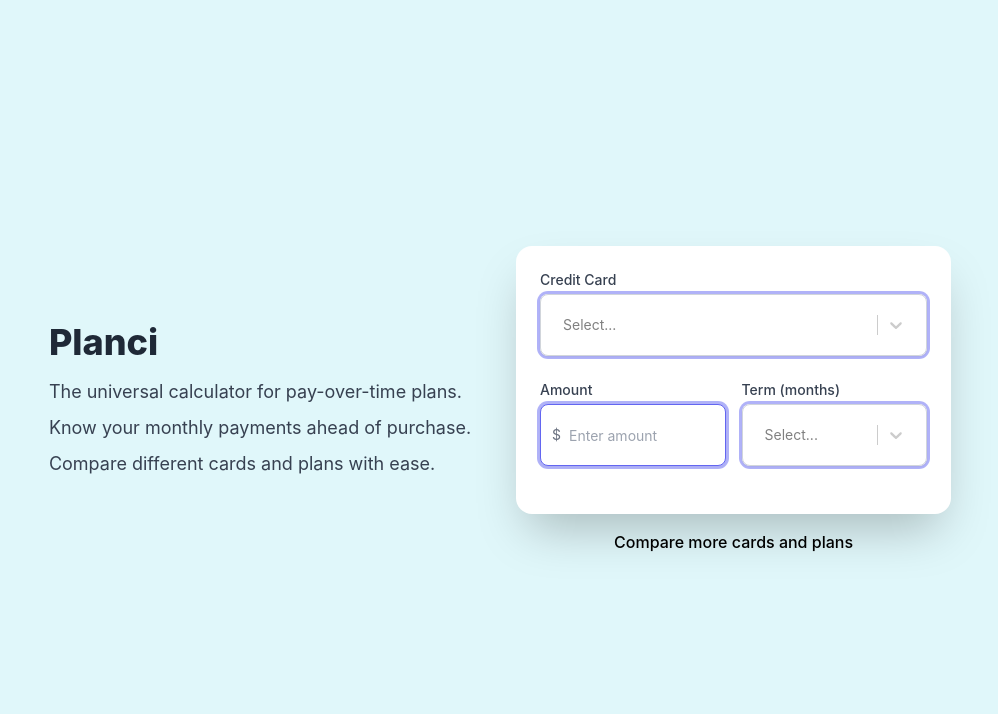
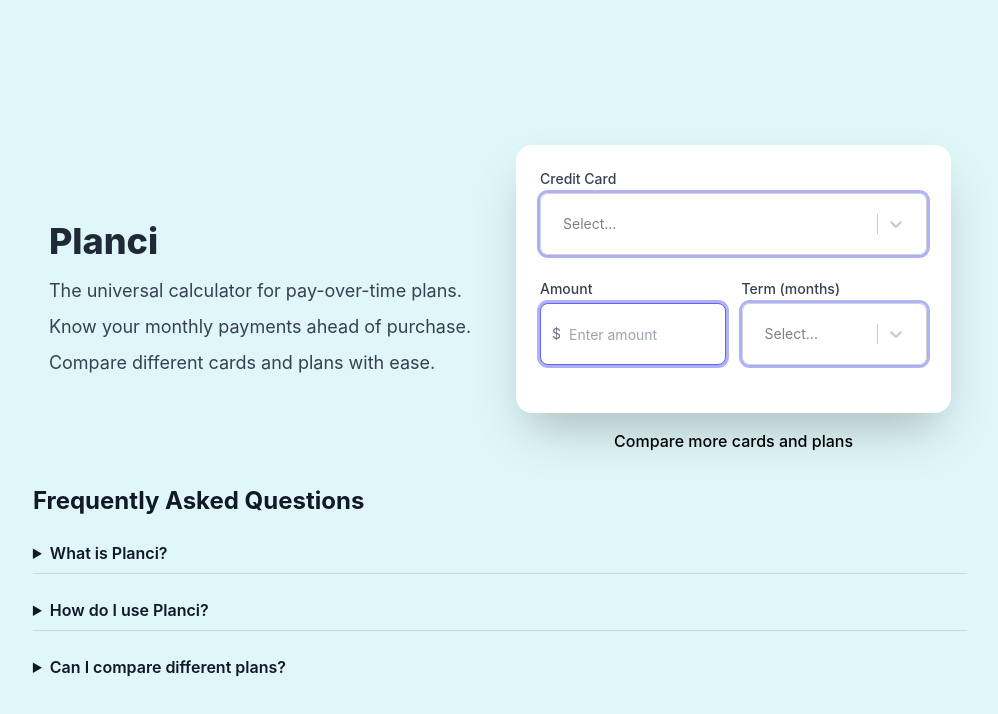
Before and after one commit to haoliangyu/planci, a React (Create React App) app in the folder packages/calculator-web/: page / in a window 1280 px wide. Shown: the top 714 px of the page, without its empty margins (140-1138 px from the left). Built offline with nearby package versions, Linux system fonts and the light colour scheme.

Commit message:
FAQ style is correct

```diff
--- a/packages/calculator-web/src/App.js
+++ b/packages/calculator-web/src/App.js
@@ -2,6 +2,7 @@ import React, { useState, useEffect } from 'react';
 import Select from 'react-select';
 import { calculateMonthlyPayment } from './utils/calculate-payment';
 import creditCardOptions from './data/credit-cards.json';
+import faqData from './data/faq.json';
 import './index.css'; // Ensure this import is present
 
 const customStyles = {
@@ -41,6 +42,7 @@ function App() {
   const [paymentDetails, setPaymentDetails] = useState(null);
   const [isAmountValid, setIsAmountValid] = useState(true);
   const [isTermValid, setIsTermValid] = useState(true);
+  const [faqs, setFaqs] = useState([]);
 
   useEffect(() => {
     if (isAmountValid && isTermValid && amount && term) {
@@ -50,6 +52,10 @@ function App() {
       setPaymentDetails(null);
     }
   }, [amount, term, isAmountValid, isTermValid]);
+
+  useEffect(() => {
+    setFaqs(faqData);
+  }, []);
 
   const handleAmountChange = (e) => {
     const value = e.target.value;
@@ -152,6 +158,17 @@ function App() {
           </div>
         </div>
       </div>
+      <div className="container mx-auto space-y-8 md:space-y-0 md:space-x-8">
+        <div className="space-y-4">
+          <div className="text-2xl font-bold">Frequently Asked Questions</div>
+          {faqs.map((faq, index) => (
+            <details key={index} className={`py-1 ${index !== faqs.length - 1 ? 'border-b border-gray-300' : ''}`}>
+              <summary className="cursor-pointer font-semibold py-1">{faq.question}</summary>
+              <p className="mt-2 w-full">{faq.answer}</p>
+            </details>
+          ))}
+        </div>
+      </div>
     </div>
   );
 }
--- a/packages/calculator-web/src/Calculator.js
+++ /dev/null
@@ -1,77 +0,0 @@
-import React, { useState } from 'react';
-
-const Calculator = () => {
-  const [input, setInput] = useState(''); // State to store the input
-
-  const handleButtonClick = (value) => {
-    setInput(input + value); // Append the clicked button value to the input
-  };
-
-  const handleClear = () => {
-    setInput(''); // Clear the input
-  };
-
-  const handleCalculate = () => {
-    try {
-      setInput(eval(input).toString()); // Evaluate the input and set the result
-    } catch {
-      setInput('Error'); // Set input to 'Error' if evaluation fails
-    }
-  };
-
-  return (
-    <div className="bg-white p-6 rounded-lg shadow-lg">
-      <div className="mb-4">
-        <input
-          type="text"
-          value={input}
-          readOnly
-          className="w-full p-2 text-right border border-gray-300 rounded"
-        />
-      </div>
-      <div className="grid grid-cols-4 gap-2">
-        {['7', '8', '9', '/'].map((value) => (
-          <button
-            key={value}
-            onClick={() => handleButtonClick(value)}
-            className="p-4 bg-gray-200 rounded"
-          >
-            {value}
-          </button>
-        ))}
-        {['4', '5', '6', '*'].map((value) => (
-          <button
-            key={value}
-            onClick={() => handleButtonClick(value)}
-            className="p-4 bg-gray-200 rounded"
-          >
-            {value}
-          </button>
-        ))}
-        {['1', '2', '3', '-'].map((value) => (
-          <button
-            key={value}
-            onClick={() => handleButtonClick(value)}
-            className="p-4 bg-gray-200 rounded"
-          >
-            {value}
-          </button>
-        ))}
-        {['0', '.', '=', '+'].map((value) => (
-          <button
-            key={value}
-            onClick={value === '=' ? handleCalculate : () => handleButtonClick(value)}
-            className="p-4 bg-gray-200 rounded"
-          >
-            {value}
-          </button>
-        ))}
-        <button onClick={handleClear} className="col-span-4 p-4 bg-red-500 text-white rounded">
-          Clear
-        </button>
-      </div>
-    </div>
-  );
-};
-
-export default Calculator;
--- /dev/null
+++ b/packages/calculator-web/src/data/faq.json
@@ -0,0 +1,14 @@
+[
+  {
+    "question": "What is Planci?",
+    "answer": "Planci is a universal calculator for pay-over-time plans, helping you know your monthly payments ahead of purchase."
+  },
+  {
+    "question": "How do I use Planci?",
+    "answer": "Select a credit card, enter the amount and term, and Planci will calculate your monthly payment details."
+  },
+  {
+    "question": "Can I compare different plans?",
+    "answer": "Yes, you can compare different cards and plans with ease using Planci."
+  }
+]
```
Also changed, not shown: 1 other file (tests, documents, lock files or other folders).
